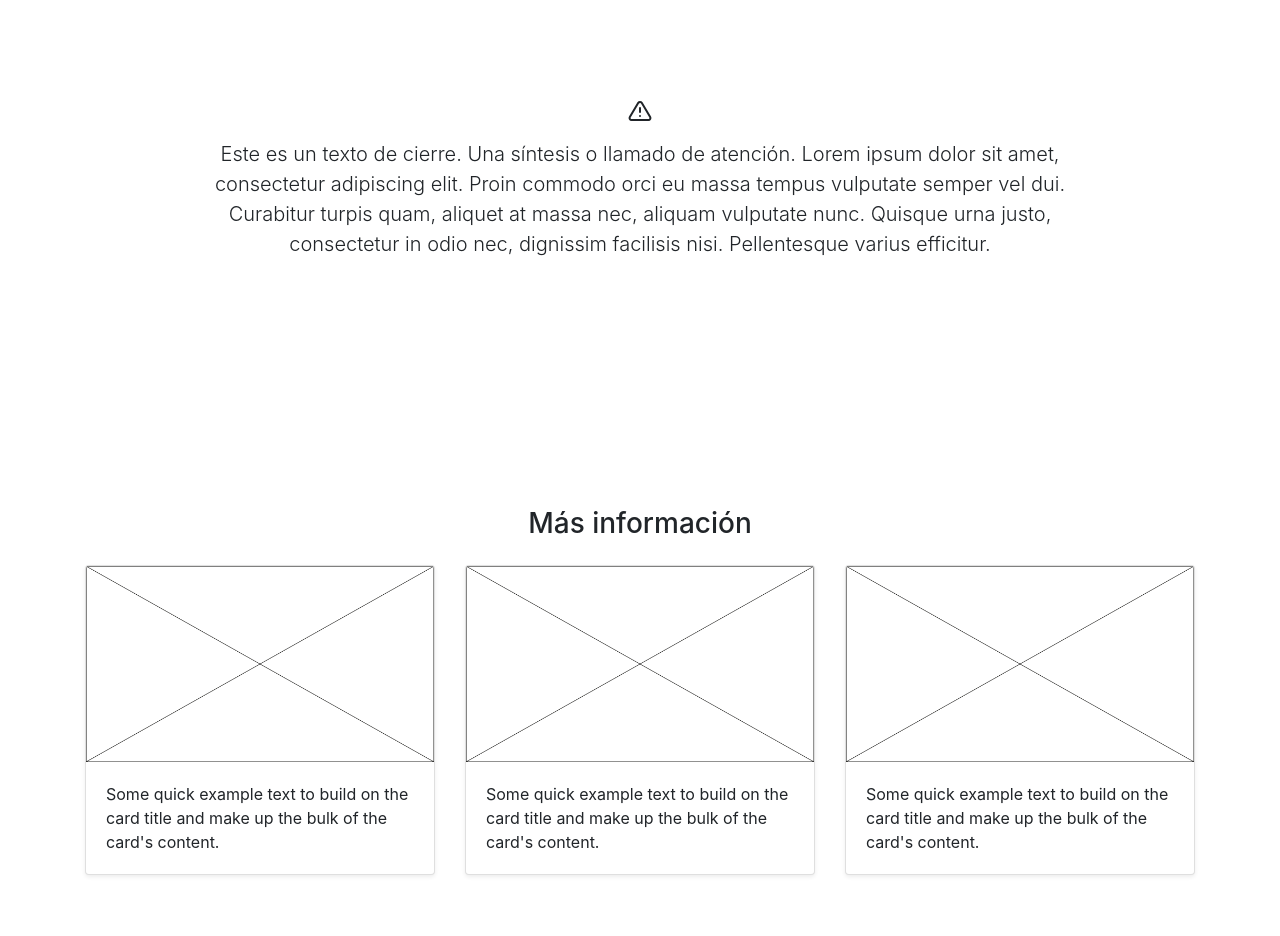
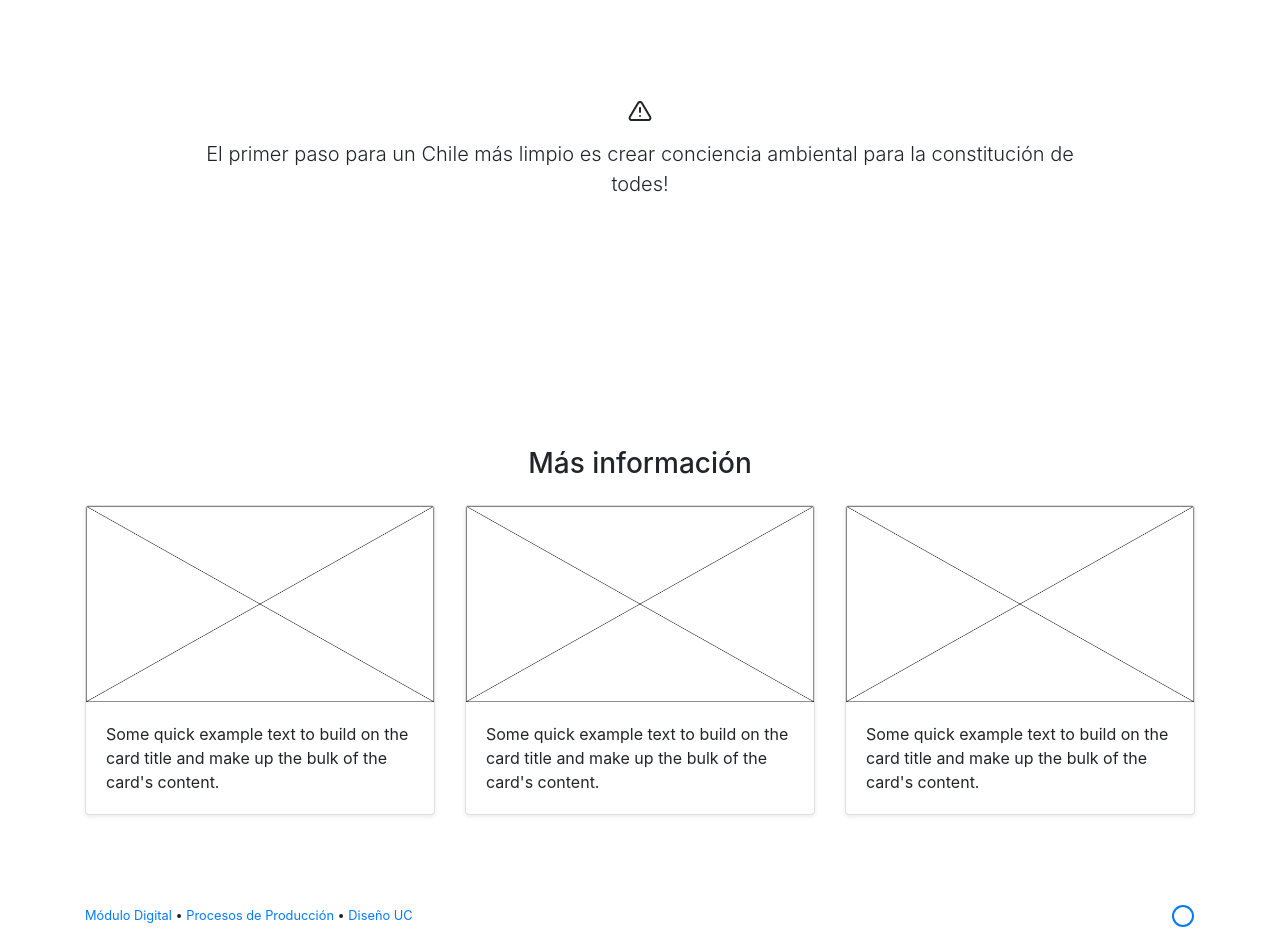
Before and after one commit to pdp-digital/Entrega-Final, a plain HTML site: page skeleton.html in a window 1280 px wide. Shown: the part 1940-2876 px from the top of the page. Drawn offline with nearby package versions, Linux system fonts and the light colour scheme.

Commit message:
Update skeleton.html

```diff
--- a/skeleton.html
+++ b/skeleton.html
@@ -105,7 +105,7 @@ En Chile el término ha sido utilizado por el mundo socio ambiental para mencion
                         <div class="col-10 mx-auto mb-5 text-center">
                             <p><i data-feather="alert-triangle"></i></p>
                             <p class="lead">
-                                Este es un texto de cierre. Una síntesis o llamado de atención. Lorem ipsum dolor sit amet, consectetur adipiscing elit. Proin commodo orci eu massa tempus vulputate semper vel dui. Curabitur turpis quam, aliquet at massa nec, aliquam vulputate nunc. Quisque urna justo, consectetur in odio nec, dignissim facilisis nisi. Pellentesque varius efficitur.
+                                El primer paso para un Chile más limpio es crear conciencia ambiental para la constitución de todes!
                             </p>
                         </div>
                     </div>
```
